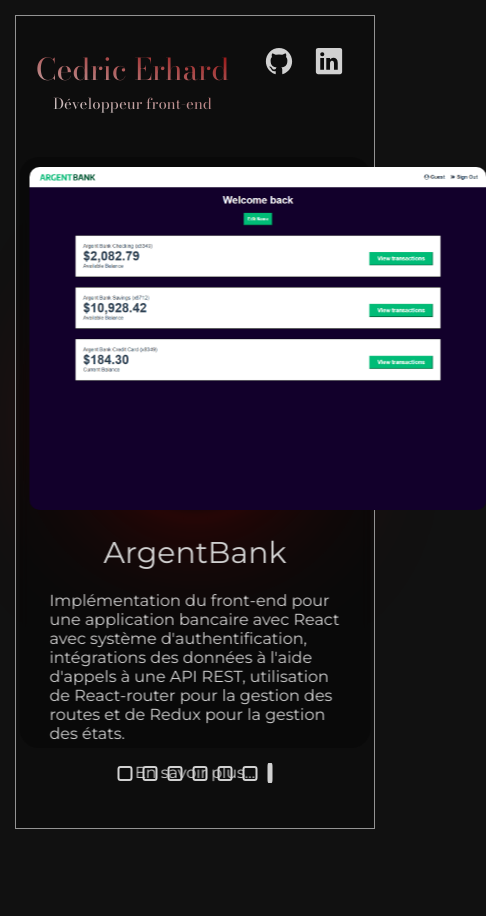
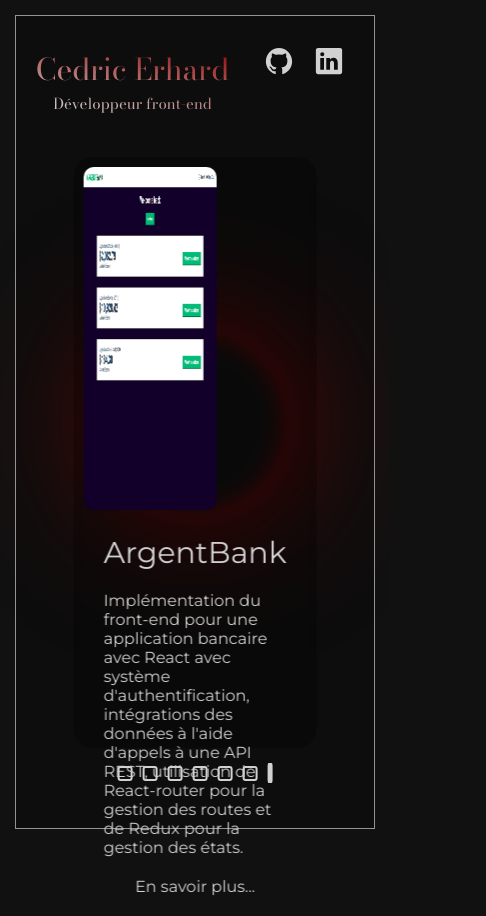
Before and after one commit to C05n/Portfolio, a Next.js app: page / in a window 390 px wide. Shown: the whole page, 486 px wide, since content can reach past the window. Before the commit the page ends 844 px from the top, so only its background shows below. Built offline with nearby package versions, Linux system fonts and the light colour scheme.

Commit message:
Update projects.module.css

```diff
--- a/src/components/projects/projects.module.css
+++ b/src/components/projects/projects.module.css
@@ -72,6 +72,7 @@
       .projects_card_img {
          height: 60%  !important;
          width: auto !important;
+         max-width: calc(100% - 90px) !important;
       }
       .projects_card_info {
          padding: 20px;
@@ -90,4 +91,5 @@
          }
       }
    }
+
 }}
```
